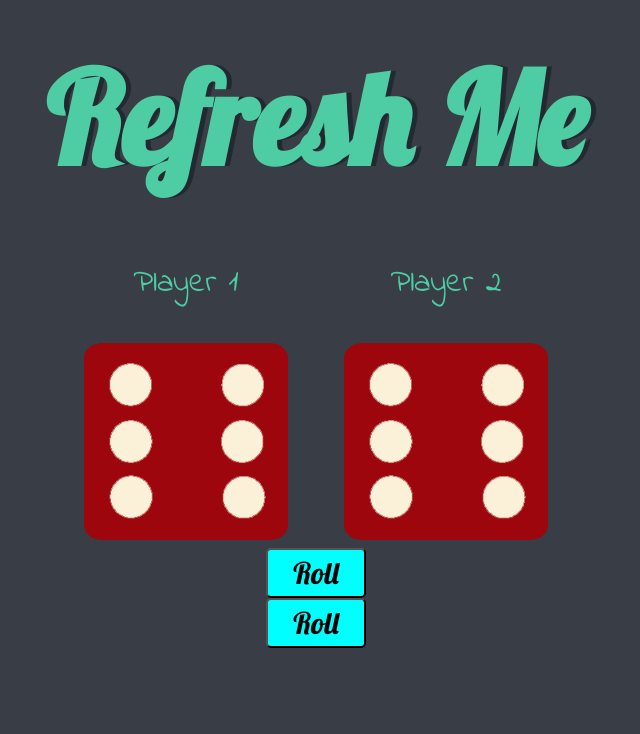
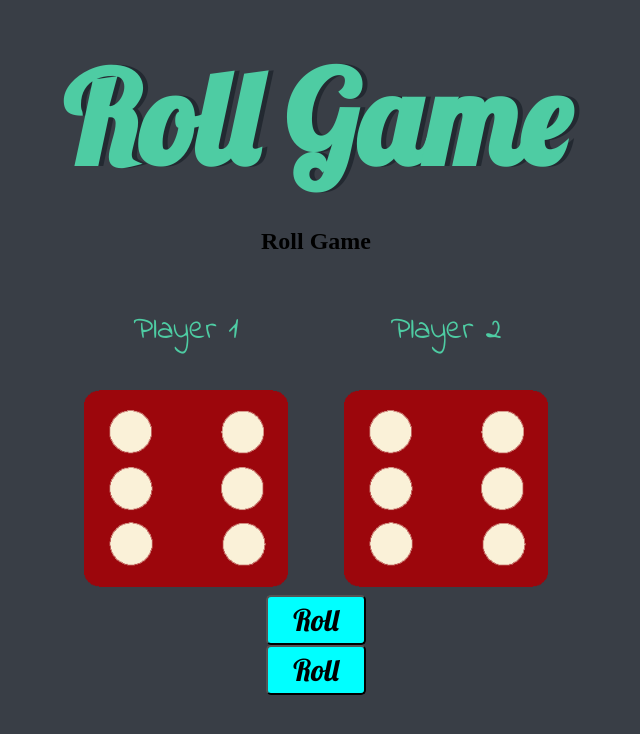
Before and after one commit to vineetrj4196/Dice, a plain HTML site: page index.html in a window 1280 px wide. Shown: the whole page, without its empty margins (324-964 px from the left). Drawn offline with Linux system fonts and the light colour scheme.

Commit message:
Update index.html

```diff
--- a/index.html
+++ b/index.html
@@ -9,8 +9,8 @@
   <body>
 
     <div class="container">
-      <h1 id="res">Refresh Me</h1>
-
+      <h1 id="res">Roll Game</h1>
+      <h2>Roll Game</h2>
       <div class="dice">
         <p>Player 1</p>
         <img id="img1" class="img1" src="images/dice6.png" alt="dice">
```
